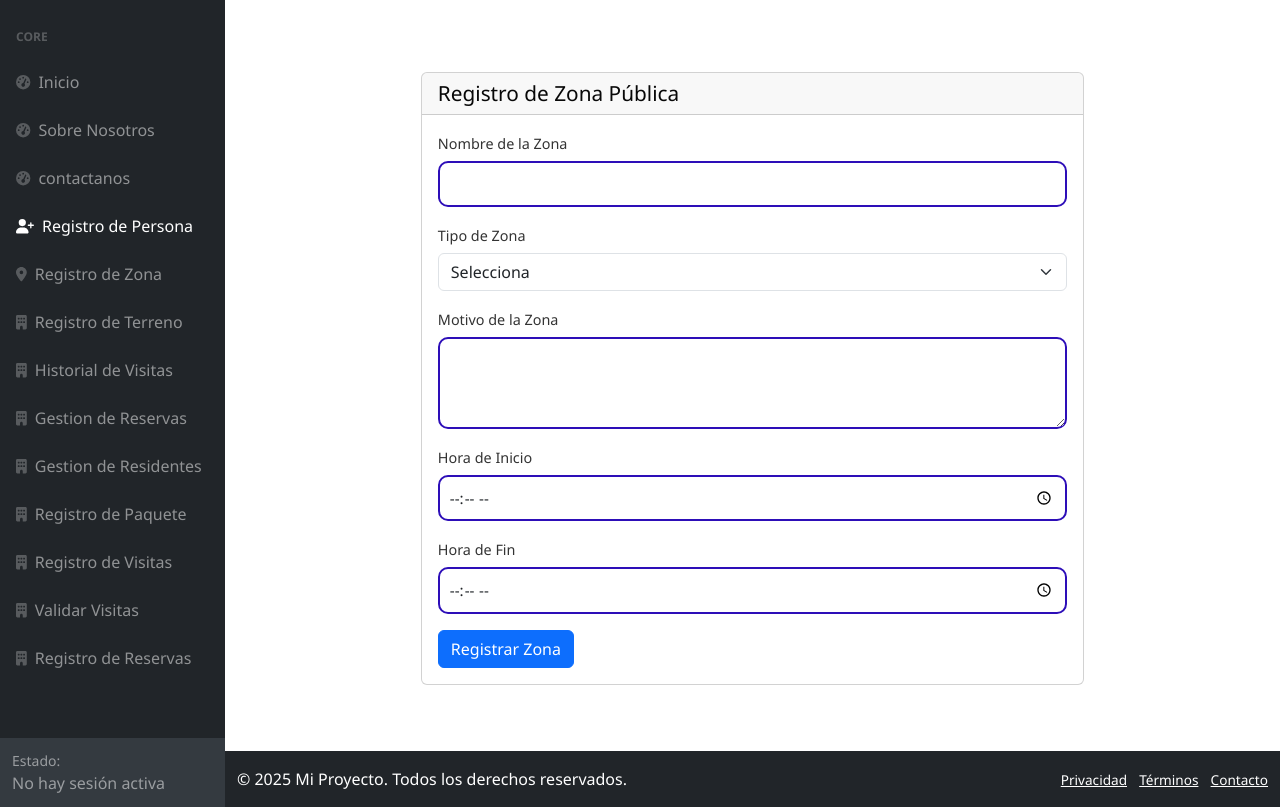
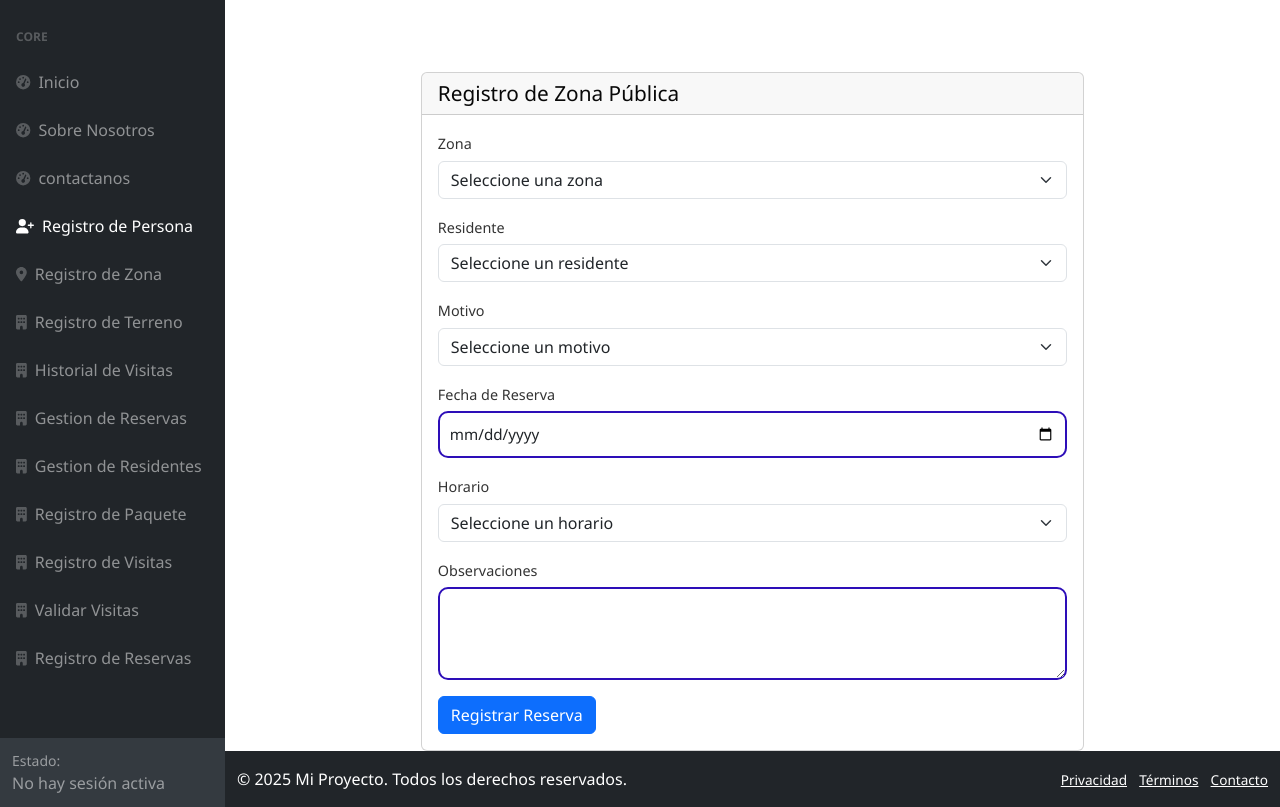
Before and after one commit to sofiaenciso20/ResiControl, a PHP site: page /registro_zona.php in a window 1280 px wide. Shown: the part 56-863 px from the top of the page. Run offline with PHP 8.4, Linux system fonts and the light colour scheme; data comes from the database, SQL or seed files in the repository; some libraries are stand-ins or nearby versions.

Commit message:
cambio tablas paquetes y reservas y formularios commit

```diff
--- a/src/Controllers/ZonaController.php
+++ b/src/Controllers/ZonaController.php
@@ -1,17 +1,85 @@
 <?php
+require_once __DIR__ . '/../config/Database.php';
+use App\Config\Database;
 
 class ZonaController {
+    public $zonas;
+    public $horarios;
+    public $motivos;
+    public $residentes;
+
+    public function __construct() {
+        $db = new Database();
+        $conn = $db->getConnection();
+
+        // Cargar zonas
+        $this->zonas = $conn->query("SELECT id_zonas_comu, nombre_zona FROM zonas_comunes")->fetchAll(PDO::FETCH_ASSOC);
+
+        // Cargar horarios
+        $this->horarios = $conn->query("SELECT id_horario, horario FROM horario")->fetchAll(PDO::FETCH_ASSOC);
+
+        // Cargar motivos de zonas
+        $this->motivos = $conn->query("SELECT id_mot_zonas, motivo_zonas FROM motivo_zonas")->fetchAll(PDO::FETCH_ASSOC);
+
+        // Cargar residentes (usuarios con rol 3 y estado activo)
+        $this->residentes = $conn->query("
+            SELECT documento, CONCAT(nombre, ' ', apellido) AS nombre_completo
+            FROM usuarios
+            WHERE id_rol = 3 AND id_estado = 1
+        ")->fetchAll(PDO::FETCH_ASSOC);
+    }
+
     public function registrar() {
         if ($_SERVER['REQUEST_METHOD'] === 'POST') {
-            $nombre = $_POST['nombre'];
-            $tipo_zona = $_POST['tipo_zona'];
-            $motivo_zona = $_POST['motivo_zona'];
-            $fecha_inicio = $_POST['fecha_inicio'];
-            $fecha_fin = $_POST['fecha_fin'];
+            $db = new Database();
+            $conn = $db->getConnection();
 
-            // Lógica para guardar en la base de datos (simulada por ahora)
-            $mensaje = "Zona registrada correctamente.";
-            return $mensaje;
+            $id_zonas_comu = $_POST['id_zonas_comu'];
+            $id_usuarios = $_POST['id_usuarios'];
+            $id_mot_zonas = $_POST['id_mot_zonas'];
+            $fecha = $_POST['fecha'];
+            $id_horario = $_POST['id_horario'];
+            $observaciones = $_POST['observaciones'] ?? null;
+
+            $id_estado = 1; // Pendiente
+            $id_administrador = null;
+            $fecha_apro = null;
+
+            $sql = "INSERT INTO reservas (
+                        id_zonas_comu, id_usuarios, fecha, id_horario,
+                        id_estado, id_administrador, fecha_apro,
+                        observaciones, id_mot_zonas
+                    ) VALUES (
+                        :id_zonas_comu, :id_usuarios, :fecha, :id_horario,
+                        :id_estado, :id_administrador, :fecha_apro,
+                        :observaciones, :id_mot_zonas
+                    )";
+
+            $stmt = $conn->prepare($sql);
+            $stmt->bindParam(':id_zonas_comu', $id_zonas_comu);
+            $stmt->bindParam(':id_usuarios', $id_usuarios);
+            $stmt->bindParam(':fecha', $fecha);
+            $stmt->bindParam(':id_horario', $id_horario);
+            $stmt->bindParam(':id_estado', $id_estado);
+            $stmt->bindParam(':id_administrador', $id_administrador);
+            $stmt->bindParam(':fecha_apro', $fecha_apro);
+            $stmt->bindParam(':observaciones', $observaciones);
+            $stmt->bindParam(':id_mot_zonas', $id_mot_zonas);
+
+            if ($stmt->execute()) {
+                echo "<div class='alert alert-success text-center'>✅ ¡Zona reservada exitosamente!</div>";
+            } else {
+                echo "<div class='alert alert-danger text-center'>❌ Error al registrar la zona.</div>";
+            }
         }
     }
 }
+
+// Ejecutar controlador y cargar datos
+$controller = new ZonaController();
+$controller->registrar();
+$zonas = $controller->zonas;
+$horarios = $controller->horarios;
+$motivos = $controller->motivos;
+$residentes = $controller->residentes;
+?>
--- a/views/components/registro_zona.php
+++ b/views/components/registro_zona.php
@@ -6,34 +6,58 @@
           <h4 class="mb-0">Registro de Zona Pública</h4>
         </div>
         <div class="card-body">
-                    <form method="POST" action="/registro_zona.php">
+          <form method="POST">
             <div class="mb-3">
-                            <label class="form-label">Nombre de la Zona</label>
-                            <input type="text" class="form-control" name="nombre" required>
-                        </div>
-                        <div class="mb-3">
-                            <label class="form-label">Tipo de Zona</label>
-                            <select class="form-select" name="tipo_zona" required>
-                                <option value="">Selecciona</option>
-                                <option value="salon">Salón</option>
-                                <option value="piscina">Piscina</option>
-                                <option value="gimnasio">Gimnasio</option>
-                                <option value="otro">Otro</option>
+              <label class="form-label">Zona</label>
+              <select class="form-select" name="id_zonas_comu" required>
+                <option value="">Seleccione una zona</option>
+                <?php foreach ($zonas as $z): ?>
+                  <option value="<?= $z['id_zonas_comu'] ?>"><?= htmlspecialchars($z['nombre_zona']) ?></option>
+                <?php endforeach; ?>
               </select>
             </div>
+
             <div class="mb-3">
-                            <label class="form-label">Motivo de la Zona</label>
-                            <textarea class="form-control" name="motivo_zona" rows="3" required></textarea>
+              <label class="form-label">Residente</label>
+              <select class="form-select" name="id_usuarios" required>
+                <option value="">Seleccione un residente</option>
+                <?php foreach ($residentes as $r): ?>
+                  <option value="<?= $r['documento'] ?>"><?= htmlspecialchars($r['nombre_completo']) ?></option>
+                <?php endforeach; ?>
+              </select>
             </div>
+
             <div class="mb-3">
-                            <label class="form-label">Hora de Inicio</label>
-                            <input type="time" class="form-control" name="hora_inicio" required>
+              <label class="form-label">Motivo</label>
+              <select class="form-select" name="id_mot_zonas" required>
+                <option value="">Seleccione un motivo</option>
+                <?php foreach ($motivos as $m): ?>
+                  <option value="<?= $m['id_mot_zonas'] ?>"><?= htmlspecialchars($m['motivo_zonas']) ?></option>
+                <?php endforeach; ?>
+              </select>
             </div>
+
             <div class="mb-3">
-                            <label class="form-label">Hora de Fin</label>
-                            <input type="time" class="form-control" name="hora_fin" required>
+              <label class="form-label">Fecha de Reserva</label>
+              <input type="date" name="fecha" class="form-control" required>
             </div>
-                        <button type="submit" class="btn btn-primary">Registrar Zona</button>
+
+            <div class="mb-3">
+              <label class="form-label">Horario</label>
+              <select class="form-select" name="id_horario" required>
+                <option value="">Seleccione un horario</option>
+                <?php foreach ($horarios as $h): ?>
+                  <option value="<?= $h['id_horario'] ?>"><?= htmlspecialchars($h['horario']) ?></option>
+                <?php endforeach; ?>
+              </select>
+            </div>
+
+            <div class="mb-3">
+              <label class="form-label">Observaciones</label>
+              <textarea name="observaciones" class="form-control" rows="3"></textarea>
+            </div>
+
+            <button type="submit" class="btn btn-primary">Registrar Reserva</button>
           </form>
         </div>
       </div>
```
Also changed, not shown: resicontrol.sql (+47 -37 lines), src/Controllers/PaqueteController.php (+45 -19 lines), views/components/registro_paquete.php (+29 -6 lines). Lines whose indentation alone changed are shown as unchanged.
